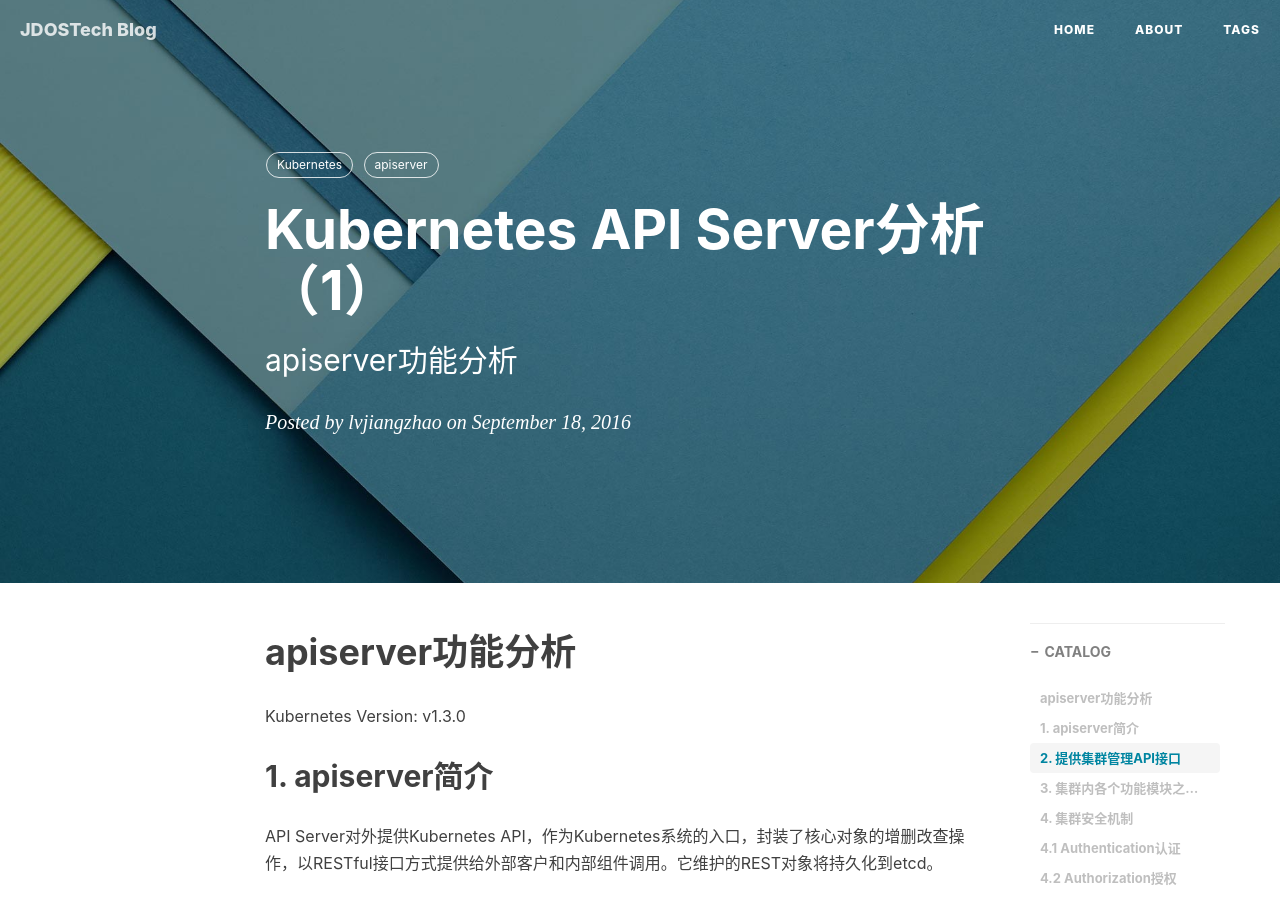
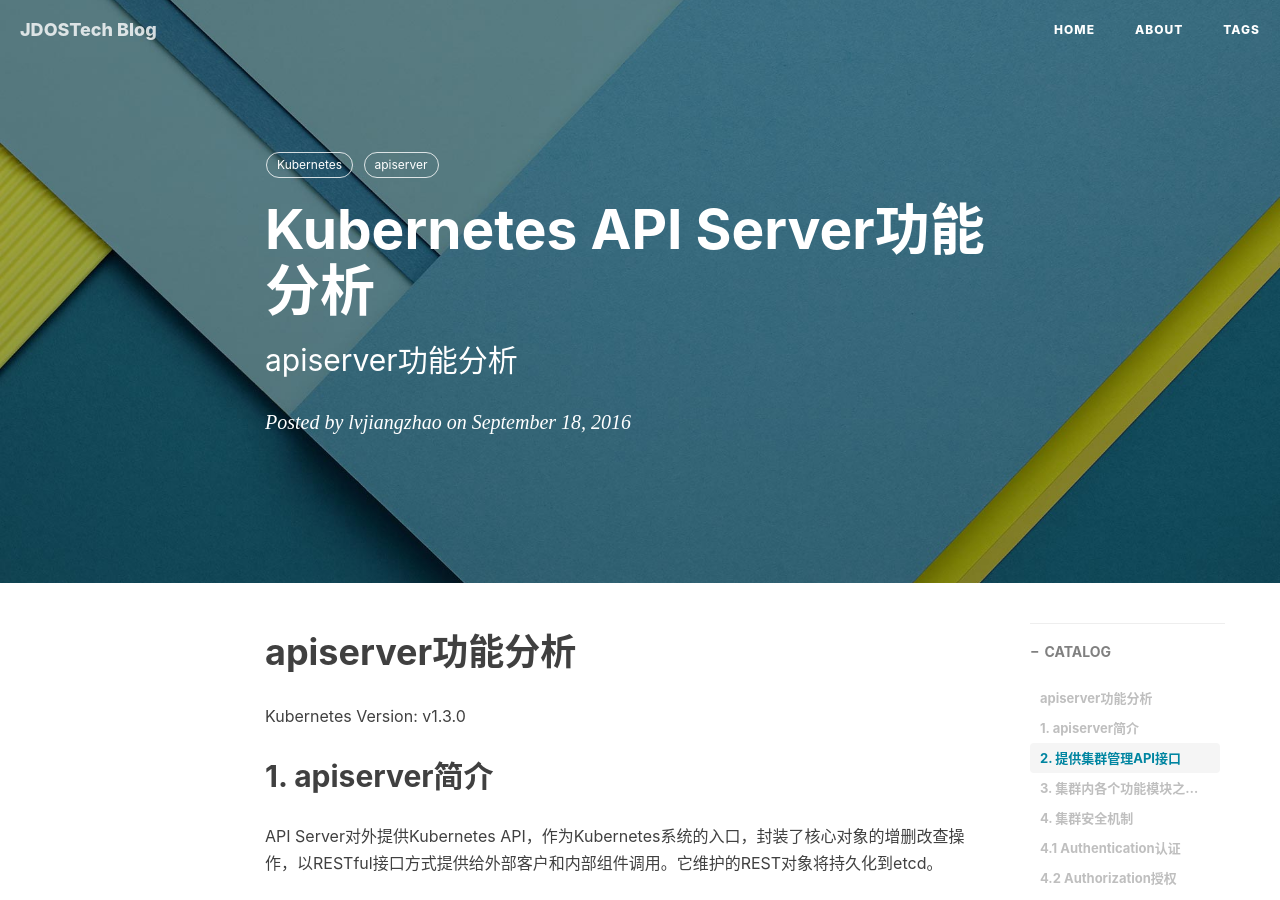
Before and after one commit to JDOSTech/JDOSTech.github.io, a Jekyll site: the page built from _posts/2016-09-18-Kubernetes-apiserver(1).md, in a window 1280 px wide and 900 px high. Built offline with Jekyll 4.4.1, drawn with Linux system fonts in a browser that asks for light colours; nearby versions of some CDN libraries; comment, search, counter and statistics services are not loaded.

Commit message:
update: fix style

````diff
--- a/_posts/2016-09-18-Kubernetes-apiserver(1).md
+++ b/_posts/2016-09-18-Kubernetes-apiserver(1).md
@@ -1,6 +1,6 @@
 ---
 layout:     post
-title:      "Kubernetes API Server分析（1）"
+title:      "Kubernetes API Server功能分析"
 subtitle:   "apiserver功能分析"
 date:       2016-09-18 00:00:00
 author:     "lvjiangzhao"
@@ -46,10 +46,13 @@ k8s集群的安全机制比较完备，包括API Server认证、授权、准入
 - ABAC（Attribute-Based Access Control）：基于属性的访问控制。参数 --authorization-policy-file 指定授权策略文件（每一行都是一个json对象）
   *examples：*
   用户alice可以对所有资源做任何操作：
+
 ```json
 {"apiVersion": "abac.authorization.kubernetes.io/v1beta1", "kind": "Policy", "spec": {"user": "alice", "namespace": "*", "resource": "*", "apiGroup": "*"}}
 ```
+
   用户bob可以读取projectCaribou命名空间中的所有pod：
+
 ```json
 {"apiVersion": "abac.authorization.kubernetes.io/v1beta1", "kind": "Policy", "spec": {"user": "bob", "namespace": "projectCaribou", "resource": "pods", "readonly": true}}
 ```
````
